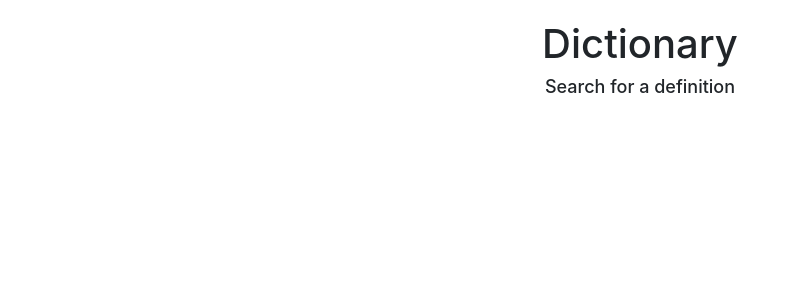
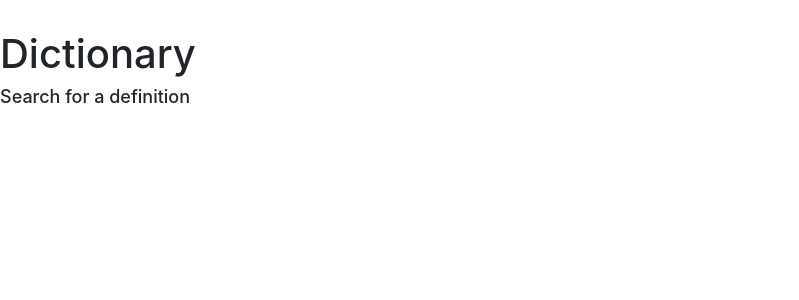
Before and after one commit to nina43/react-dictionary-project, a React (Create React App) app: page / in a window 1280 px wide. Shown: the top 300 px of the page, without its empty margins (0-799 px from the left). Built offline with nearby package versions, Linux system fonts and the light colour scheme.

Commit message:
added basic styling

```diff
--- a/src/App.css
+++ b/src/App.css
@@ -1,8 +1,14 @@
 .App {
-  text-align: center;
-  margin: 20px;
+  margin: 30px 0;
 }
 
 .App h3 {
   font-size: 18px;
+  margin-bottom: 20px;
 }
+
+.app-footer {
+  text-align: center;
+  font-size: 14px;
+  margin: 30px 0;
+}
--- /dev/null
+++ b/src/Dictionary.css
@@ -0,0 +1,3 @@
+.Dictionary {
+  text-align: center;
+}
```
